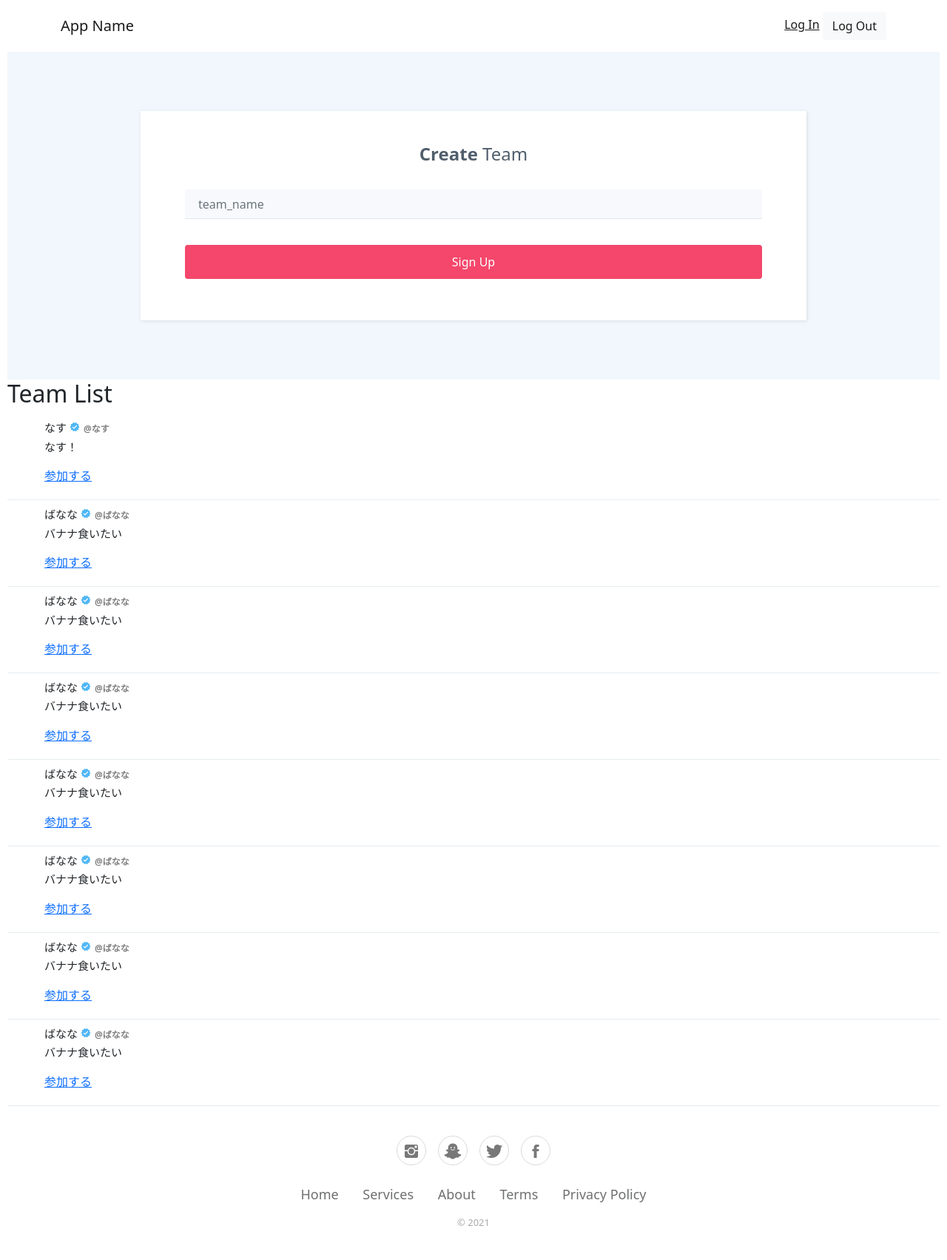
After one commit to nakashi94/Meat, a Flask app: page /Team in a window 1280 px wide. The commit adds this page. Shown: the whole page at 74% size. Run offline with Flask 2, Linux system fonts and the light colour scheme.

Commit message:
I made some minor corrections

```diff
--- a/app.py
+++ b/app.py
@@ -10,7 +10,7 @@ name_list = {"hoge": "hogepiyo"}
 def index():
     title = "home"
     return render_template(
-        "login.html", title=title
+        "index.html", title=title
     )  # login.htmlをindex.html(アプリのホーム画面)に変える
 
 
@@ -20,10 +20,22 @@ def login():
     return render_template("login.html", title=title)
 
 
-@app.route("/register", methods=["GET", "POST"])
+@app.route("/registerAccount", methods=["GET", "POST"])
 def register():
-    title = "Register-form"
-    return render_template("register.html", title=title)
+    title = "RegisterAccount-form"
+    return render_template("registerAccount.html", title=title)
+
+
+@app.route("/Team", methods=["GET", "POST"])
+def registerTeam():
+    title = "Team-form"
+    return render_template("Team.html", title=title)
+
+
+@app.route("/list-form", methods=["GET", "POST"])
+def list():
+    title = "list-form"
+    return render_template("list-form.html", title=title)
 
 
 if __name__ == "__main__":
--- /dev/null
+++ b/static/css/Footer-Basic.css
@@ -0,0 +1,59 @@
+.footer-basic {
+  padding: 40px 0;
+  background-color: #ffffff;
+  color: #4b4c4d;
+}
+
+.footer-basic ul {
+  padding: 0;
+  list-style: none;
+  text-align: center;
+  font-size: 18px;
+  line-height: 1.6;
+  margin-bottom: 0;
+}
+
+.footer-basic li {
+  padding: 0 10px;
+}
+
+.footer-basic ul a {
+  color: inherit;
+  text-decoration: none;
+  opacity: 0.8;
+}
+
+.footer-basic ul a:hover {
+  opacity: 1;
+}
+
+.footer-basic .social {
+  text-align: center;
+  padding-bottom: 25px;
+}
+
+.footer-basic .social > a {
+  font-size: 24px;
+  width: 40px;
+  height: 40px;
+  line-height: 40px;
+  display: inline-block;
+  text-align: center;
+  border-radius: 50%;
+  border: 1px solid #ccc;
+  margin: 0 8px;
+  color: inherit;
+  opacity: 0.75;
+}
+
+.footer-basic .social > a:hover {
+  opacity: 0.9;
+}
+
+.footer-basic .copyright {
+  margin-top: 15px;
+  text-align: center;
+  font-size: 13px;
+  color: #aaa;
+  margin-bottom: 0;
+}
--- /dev/null
+++ b/templates/Team.html
@@ -0,0 +1,244 @@
+{% extends "layout.html" %}
+<!--登録画面-->
+{% block title %}
+{{title}}
+{% endblock %}
+
+{% block headline %}
+<nav class="navbar navbar-light navbar-expand-md navigation-clean-button">
+    <div class="container"><a class="navbar-brand" href="/">App Name</a><button data-bs-toggle="collapse"
+            data-bs-target="#navcol-1" class="navbar-toggler"><span class="visually-hidden">Toggle
+                navigation</span><span class="navbar-toggler-icon"></span></button>
+        <div class="collapse navbar-collapse" id="navcol-1">
+            <ul class="navbar-nav me-auto">
+                <li class="nav-item"></li>
+                <li class="nav-item"></li>
+                <li class="nav-item dropdown"></li>
+            </ul>
+            <span class="navbar-text actions"><a class="login" href="/login">Log In</a>
+                <a class="btn btn-light action-button" role="button" href="/">Log Out</a></span>
+        </div>
+    </div>
+</nav>
+{% endblock %}
+
+{% block content %}
+
+<section class="register">
+    <div class="form-container">
+        <form action="/list-form" method="post">
+            <h2 class="text-center"><strong>Create</strong> Team</h2>
+            <div class="mb-3"><input class="form-control" type="team_name" name="team_name" placeholder="team_name">
+            </div>
+            <div class="mb-3"><button class="btn btn-primary d-block w-100" type="submit">Sign Up</button></div>
+        </form>
+    </div>
+</section>
+<h2>Team List</h2>
+<section class=list>
+    <!-- feed starts -->
+    <!-- post starts -->
+    <div class="post">
+        <div class="post__avatar">
+            <img src="" alt="" />
+        </div>
+
+        <div class="post__body">
+            <div class="post__header">
+                <div class="post__headerText">
+                    <h3>
+                        なす
+                        <span class="post__headerSpecial"><span class="material-icons post__badge"> verified
+                            </span>@なす</span>
+                    </h3>
+                </div>
+                <div class="post__headerDescription">
+                    <p>なす！</p>
+                </div>
+            </div>
+            <div class="post__footer">
+                <a href="/list-form"><span>参加する</span></a>
+            </div>
+        </div>
+    </div>
+    <!-- post ends -->
+    <!-- post starts -->
+    <div class="post">
+        <div class="post__avatar">
+            <img src="" alt="" />
+        </div>
+
+        <div class="post__body">
+            <div class="post__header">
+                <div class="post__headerText">
+                    <h3>
+                        ばなな
+                        <span class="post__headerSpecial"><span class="material-icons post__badge"> verified
+                            </span>@ばなな</span>
+                    </h3>
+                </div>
+                <div class="post__headerDescription">
+                    <p>バナナ食いたい</p>
+                </div>
+            </div>
+            <div class="post__footer">
+                <a href="/list-form"><span>参加する</span></a>
+            </div>
+        </div>
+    </div>
+    <!-- post ends -->
+    <!-- post starts -->
+    <div class="post">
+        <div class="post__avatar">
+            <img src="" alt="" />
+        </div>
+
+        <div class="post__body">
+            <div class="post__header">
+                <div class="post__headerText">
+                    <h3>
+                        ばなな
+                        <span class="post__headerSpecial"><span class="material-icons post__badge"> verified
+                            </span>@ばなな</span>
+                    </h3>
+                </div>
+                <div class="post__headerDescription">
+                    <p>バナナ食いたい</p>
+                </div>
+            </div>
+            <div class="post__footer">
+                <a href="/list-form"><span>参加する</span></a>
+            </div>
+        </div>
+    </div>
+    <!-- post ends -->
+    <!-- post starts -->
+    <div class="post">
+        <div class="post__avatar">
+            <img src="" alt="" />
+        </div>
+
+        <div class="post__body">
+            <div class="post__header">
+                <div class="post__headerText">
+                    <h3>
+                        ばなな
+                        <span class="post__headerSpecial"><span class="material-icons post__badge"> verified
+                            </span>@ばなな</span>
+                    </h3>
+                </div>
+                <div class="post__headerDescription">
+                    <p>バナナ食いたい</p>
+                </div>
+            </div>
+            <div class="post__footer">
+                <a href="/list-form"><span>参加する</span></a>
+            </div>
+        </div>
+    </div>
+    <!-- post ends -->
+    <!-- post starts -->
+    <div class="post">
+        <div class="post__avatar">
+            <img src="" alt="" />
+        </div>
+
+        <div class="post__body">
+            <div class="post__header">
+                <div class="post__headerText">
+                    <h3>
+                        ばなな
+                        <span class="post__headerSpecial"><span class="material-icons post__badge"> verified
+                            </span>@ばなな</span>
+                    </h3>
+                </div>
+                <div class="post__headerDescription">
+                    <p>バナナ食いたい</p>
+                </div>
+            </div>
+            <div class="post__footer">
+                <a href="/list-form"><span>参加する</span></a>
+            </div>
+        </div>
+    </div>
+    <!-- post ends -->
+    <!-- post starts -->
+    <div class="post">
+        <div class="post__avatar">
+            <img src="" alt="" />
+        </div>
+
+        <div class="post__body">
+            <div class="post__header">
+                <div class="post__headerText">
+                    <h3>
+                        ばなな
+                        <span class="post__headerSpecial"><span class="material-icons post__badge"> verified
+                            </span>@ばなな</span>
+                    </h3>
+                </div>
+                <div class="post__headerDescription">
+                    <p>バナナ食いたい</p>
+                </div>
+            </div>
+            <div class="post__footer">
+                <a href="/list-form"><span>参加する</span></a>
+            </div>
+        </div>
+    </div>
+    <!-- post ends -->
+    <!-- post starts -->
+    <div class="post">
+        <div class="post__avatar">
+            <img src="" alt="" />
+        </div>
+
+        <div class="post__body">
+            <div class="post__header">
+                <div class="post__headerText">
+                    <h3>
+                        ばなな
+                        <span class="post__headerSpecial"><span class="material-icons post__badge"> verified
+                            </span>@ばなな</span>
+                    </h3>
+                </div>
+                <div class="post__headerDescription">
+                    <p>バナナ食いたい</p>
+                </div>
+            </div>
+            <div class="post__footer">
+                <a href="/list-form"><span>参加する</span></a>
+            </div>
+        </div>
+    </div>
+    <!-- post ends -->
+    <!-- post starts -->
+    <div class="post">
+        <div class="post__avatar">
+            <img src="" alt="" />
+        </div>
+
+        <div class="post__body">
+            <div class="post__header">
+                <div class="post__headerText">
+                    <h3>
+                        ばなな
+                        <span class="post__headerSpecial"><span class="material-icons post__badge"> verified
+                            </span>@ばなな</span>
+                    </h3>
+                </div>
+                <div class="post__headerDescription">
+                    <p>バナナ食いたい</p>
+                </div>
+            </div>
+            <div class="post__footer">
+                <a href="/list-form"><span>参加する</span></a>
+            </div>
+        </div>
+    </div>
+    <!-- post ends -->
+    </div>
+    <!-- feed ends -->
+</section>
+
+{% endblock %}
--- a/templates/layout.html
+++ b/templates/layout.html
@@ -1,3 +1,4 @@
+<!--共通レイアウト-->
 <!DOCTYPE html>
 <html lang="ja">
 
@@ -12,19 +13,33 @@
     <link rel="stylesheet" href="{{url_for('static',filename='css/Login-Form-Dark.css')}}">
     <link rel="stylesheet" href="{{url_for('static',filename='css/Registration-Form.css')}}">
     <link rel="stylesheet" href="{{url_for('static',filename='css/Navigation=with-Button.css')}}">
+    <link rel="stylesheet" href="{{url_for('static',filename='css/Footer-Basic.css')}}">
   </head>
 
   <body>
     <div class=wrapper>
       {% block headline %}{% endblock %}
+      <!--ヘッダーバー-->
 
       {% block content %}{% endblock %}
+      <!--内容-->
 
     </div>
     <script src="https://cdn.jsdelivr.net/npm/bootstrap@5.1.0/dist/js/bootstrap.bundle.min.js"></script>
   </body>
-  <footer class=footer>
-    {% block footer %}{% endblock %}
+
+  <footer class="footer-basic">
+    <div class="social"><a href="#"><i class="icon ion-social-instagram"></i></a><a href="#"><i
+          class="icon ion-social-snapchat"></i></a><a href="#"><i class="icon ion-social-twitter"></i></a><a href="#"><i
+          class="icon ion-social-facebook"></i></a></div>
+    <ul class="list-inline">
+      <li class="list-inline-item"><a href="#">Home</a></li>
+      <li class="list-inline-item"><a href="#">Services</a></li>
+      <li class="list-inline-item"><a href="#">About</a></li>
+      <li class="list-inline-item"><a href="#">Terms</a></li>
+      <li class="list-inline-item"><a href="#">Privacy Policy</a></li>
+    </ul>
+    <p class="copyright"> © 2021</p>
   </footer>
 
 </html>
```
Also changed, not shown: static/css/Footer-Clean.css (deleted, +0 -85 lines), templates/index.html (+28 -0 lines), templates/list-form.html (+2 -26 lines), templates/login.html (+9 -6 lines), templates/registerAccount.html (renamed from templates/register.html, +8 -7 lines).
